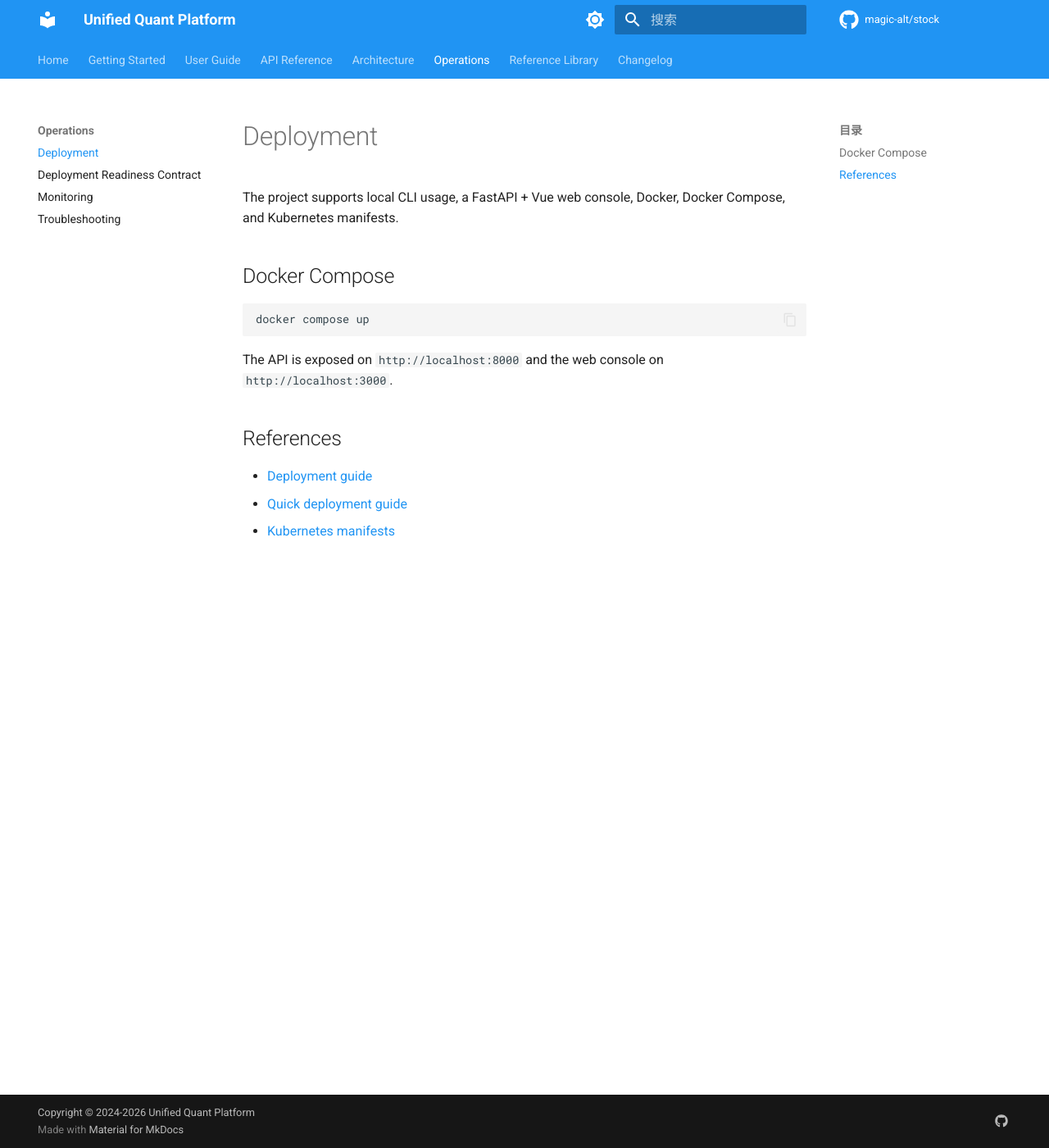
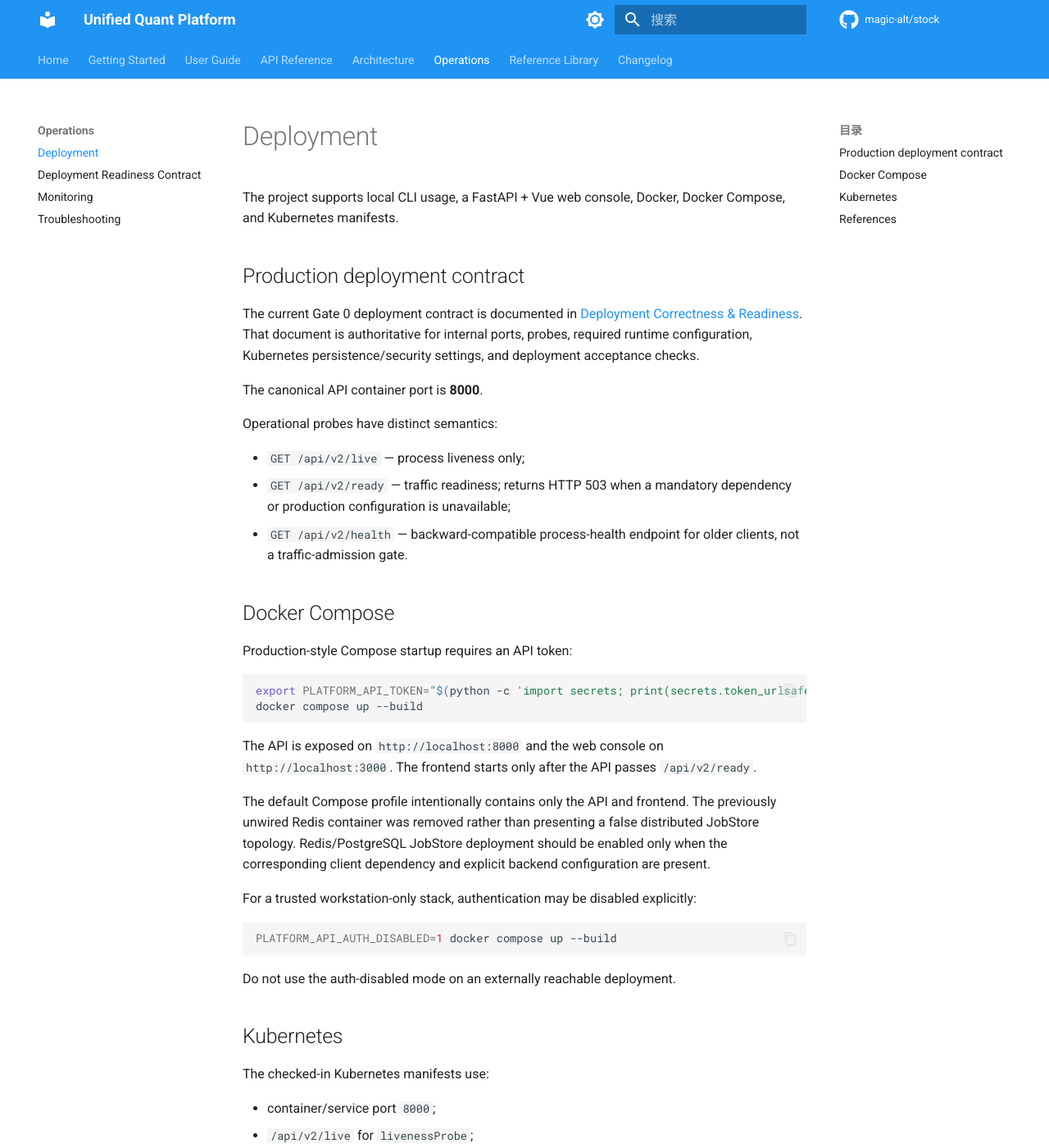
Before and after one commit to magic-alt/stock, an MkDocs documentation site: the page built from docs/operations/deployment.md, in a window 1280 px wide and 1400 px high. Shown: the whole window at 82% size. Built offline with MkDocs 1.6.1 and Material for MkDocs 9.7.7, drawn with Linux system fonts in a browser that asks for light colours; comment, search, counter and statistics services are not loaded; the version menu is left out; some of the changed text lies outside the part shown.

Commit message:
docs(deploy): make readiness contract the primary deployment guide

````diff
--- a/docs/operations/deployment.md
+++ b/docs/operations/deployment.md
@@ -2,16 +2,57 @@
 
 The project supports local CLI usage, a FastAPI + Vue web console, Docker, Docker Compose, and Kubernetes manifests.
 
+## Production deployment contract
+
+The current Gate 0 deployment contract is documented in [Deployment Correctness & Readiness](../DEPLOYMENT_READINESS.md). That document is authoritative for internal ports, probes, required runtime configuration, Kubernetes persistence/security settings, and deployment acceptance checks.
+
+The canonical API container port is **8000**.
+
+Operational probes have distinct semantics:
+
+- `GET /api/v2/live` — process liveness only;
+- `GET /api/v2/ready` — traffic readiness; returns HTTP 503 when a mandatory dependency or production configuration is unavailable;
+- `GET /api/v2/health` — backward-compatible process-health endpoint for older clients, not a traffic-admission gate.
+
 ## Docker Compose
 
+Production-style Compose startup requires an API token:
+
 ```bash
-docker compose up
+export PLATFORM_API_TOKEN="$(python -c 'import secrets; print(secrets.token_urlsafe(48))')"
+docker compose up --build
 ```
 
-The API is exposed on `http://localhost:8000` and the web console on `http://localhost:3000`.
+The API is exposed on `http://localhost:8000` and the web console on `http://localhost:3000`. The frontend starts only after the API passes `/api/v2/ready`.
+
+The default Compose profile intentionally contains only the API and frontend. The previously unwired Redis container was removed rather than presenting a false distributed JobStore topology. Redis/PostgreSQL JobStore deployment should be enabled only when the corresponding client dependency and explicit backend configuration are present.
+
+For a trusted workstation-only stack, authentication may be disabled explicitly:
+
+```bash
+PLATFORM_API_AUTH_DISABLED=1 docker compose up --build
+```
+
+Do not use the auth-disabled mode on an externally reachable deployment.
+
+## Kubernetes
+
+The checked-in Kubernetes manifests use:
+
+- container/service port `8000`;
+- `/api/v2/live` for `livenessProbe`;
+- `/api/v2/ready` for `readinessProbe`;
+- Secret-backed `PLATFORM_API_TOKEN`;
+- non-root UID/GID `10001` with RuntimeDefault seccomp and dropped capabilities;
+- CPU/memory requests and limits;
+- a `ReadWriteOnce` PVC for the current single-writer runtime state.
+
+Create the API Secret before applying the Deployment. See `deploy/k8s/platform-api-secret.example.yaml` for the expected shape, but never deploy the placeholder value unchanged.
 
 ## References
 
-- [Deployment guide](../DEPLOYMENT_GUIDE.md)
-- [Quick deployment guide](../QUICK_START_DEPLOYMENT.md)
+- [Deployment correctness & readiness](../DEPLOYMENT_READINESS.md)
+- [FastAPI v2 authentication](../API_V2_AUTHORIZATION.md)
+- [Deployment guide (legacy/reference)](../DEPLOYMENT_GUIDE.md)
+- [Quick deployment guide (legacy/reference)](../QUICK_START_DEPLOYMENT.md)
 - [Kubernetes manifests](https://github.com/magic-alt/stock/tree/main/deploy/k8s)
````
